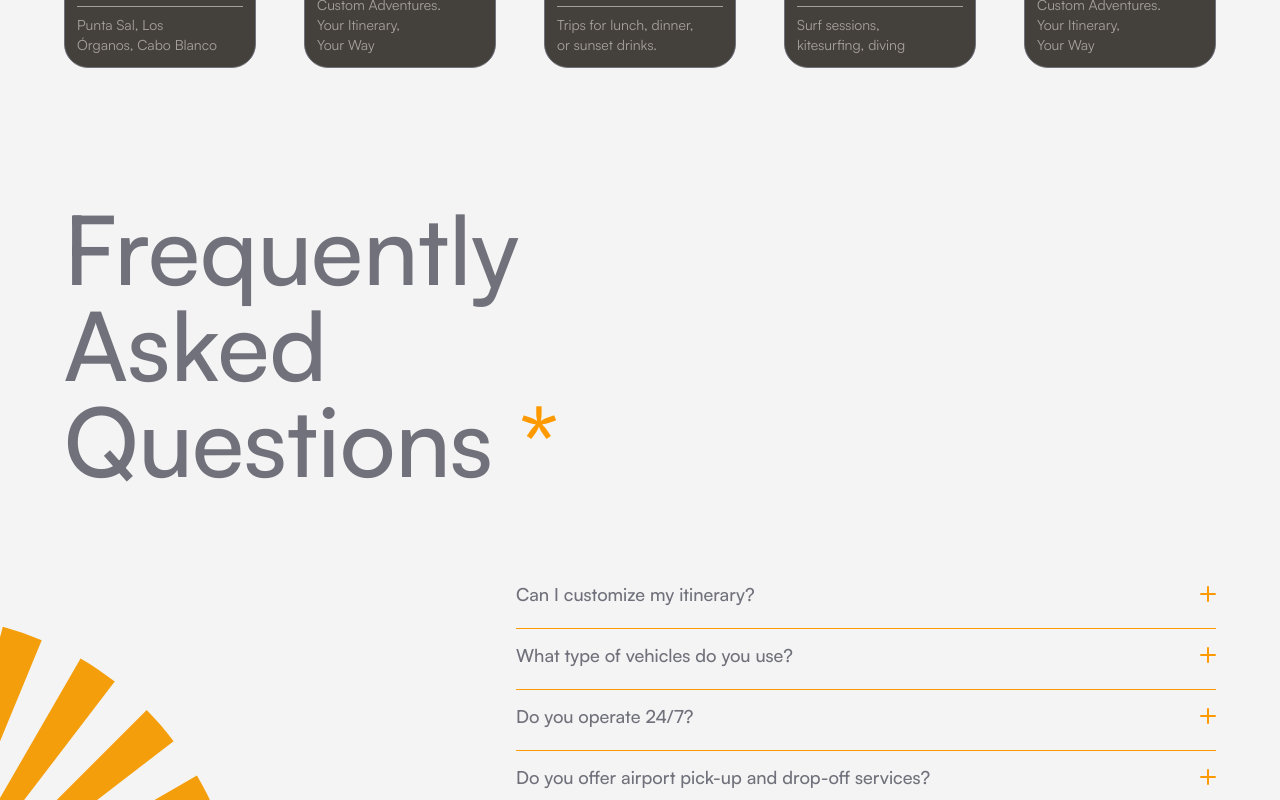
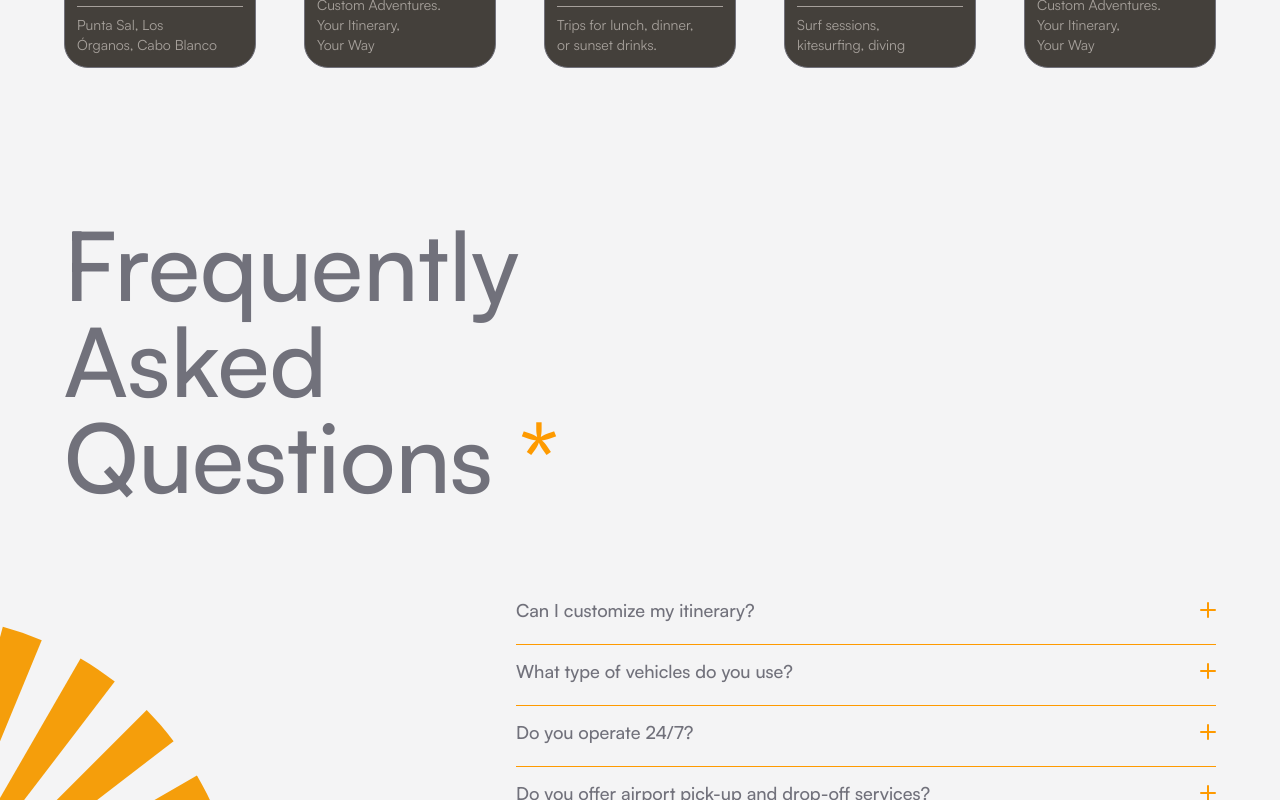
Before and after one commit to Najdorf12/transfer-norte-Peru, a Next.js app: page / in a window 1280 px wide. Shown: the part 5320-6120 px from the top of the page. Built offline with nearby package versions, Linux system fonts and the light colour scheme.

Commit message:
add text

```diff
--- a/src/components/layout/Service.jsx
+++ b/src/components/layout/Service.jsx
@@ -50,7 +50,7 @@ export default function Service() {
 
       <section
         id="faq"
-        className="min-h-screen w-full py-20 px-16 text-balance relative "
+        className="min-h-screen w-full py-16 lg:pt-24 px-16 text-balance relative"
       >
         <article className="w-full flex flex-col gap-14 justify-between relative max-w-[600px] ">
           <h6 className="text-8xl text-zinc-500 font-medium">
```
